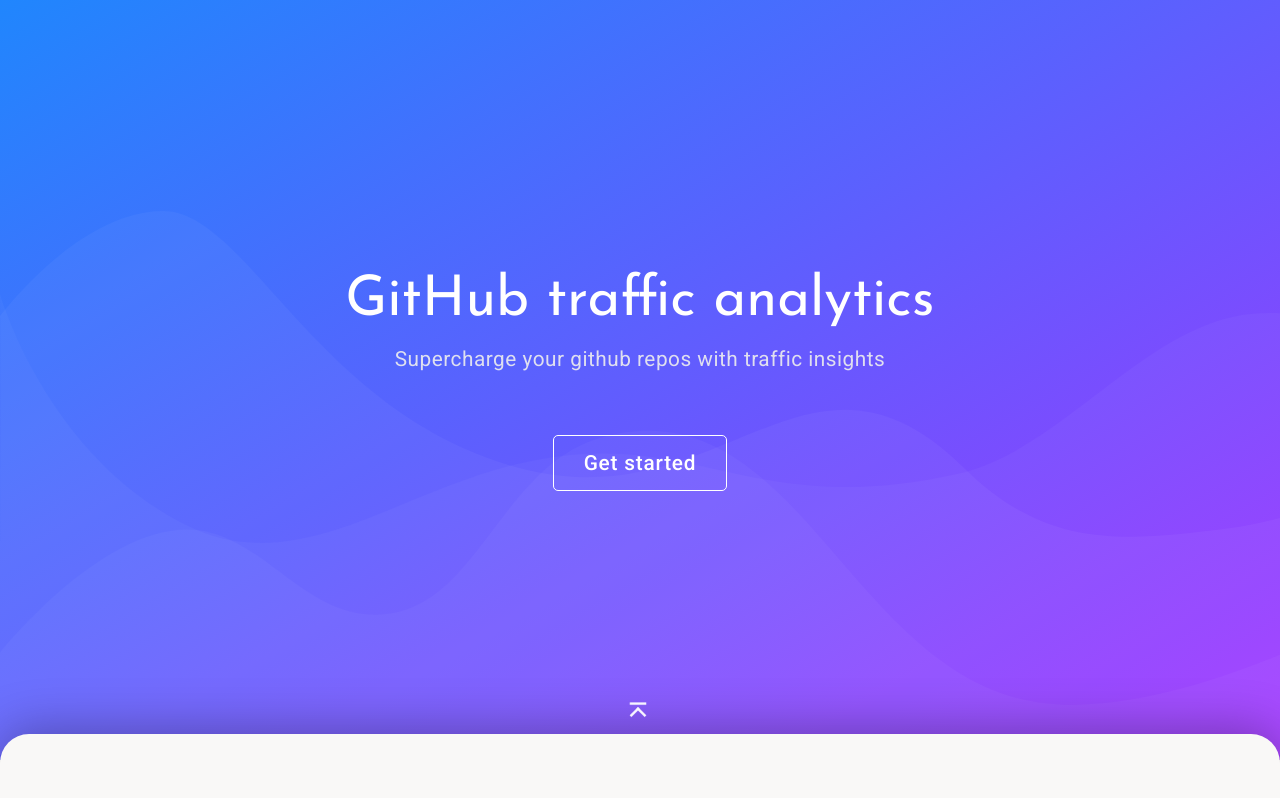
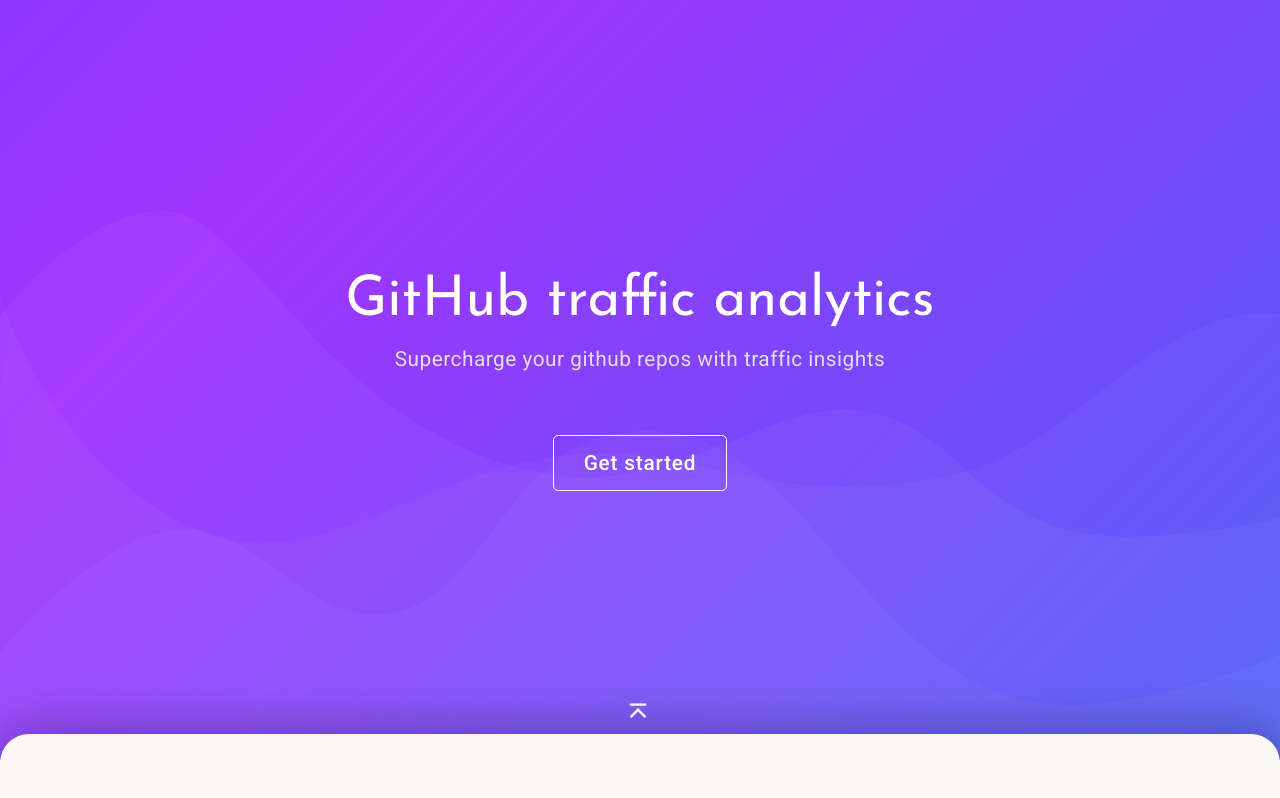
Before and after one commit to Trackgit-analytics/trackgit-landing, a Vue app: page / in a window 1280 px wide. Shown: the top 798 px of the page. Built offline with nearby package versions, Linux system fonts and the light colour scheme.

Commit message:
Background hue animation

```diff
--- a/src/components/product-summary/product-summary.vue
+++ b/src/components/product-summary/product-summary.vue
@@ -99,13 +99,14 @@ section {
 }
 
 .arrow-up {
-  top: -30px;
+  top: -40px;
   left: calc(50% - 13.2px);
   position: absolute;
   color: white;
   transform: scale(1.2);
   animation-name: arrow-pulse;
-  animation-duration: 1.2s;
+  animation-duration: 0.6s;
+  animation-direction: alternate;
   animation-iteration-count: infinite;
 }
 
@@ -128,14 +129,11 @@ section {
 }
 
 @keyframes arrow-pulse {
-  0% {
+  from {
     margin-top: 0px;
   }
-  50% {
-    margin-top: -5px;
-  }
-  100% {
-    margin-top: 0px;
+  to {
+    margin-top: 10px;
   }
 }
 
--- a/src/components/user-greeting/user-greeting.vue
+++ b/src/components/user-greeting/user-greeting.vue
@@ -54,8 +54,20 @@ export default class UserGreeting extends Vue {
 <style scoped>
 section {
   height: 95vh;
-  background-image: linear-gradient(to bottom right, #2086fd, #a134ff);
+  background: linear-gradient(-45deg, #137af0, #a134ff, #3448ff, #a134ff);
+  background-size: 400% 400%;
   padding: 0px;
+  animation: background-animation 10s ease infinite;
+  animation-direction: alternate-reverse;
+}
+
+@keyframes background-animation {
+  0% {
+    background-position: 0% 50%;
+  }
+  100% {
+    background-position: 100% 50%;
+  }
 }
 
 .content-greeting {
```
